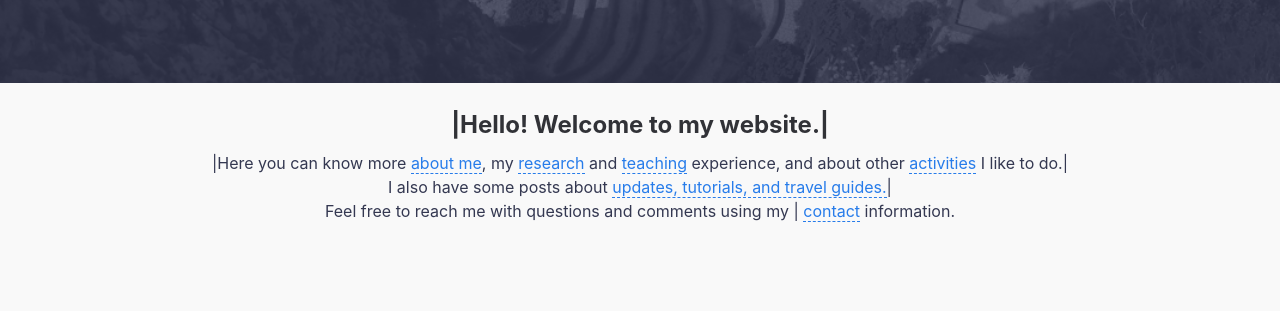
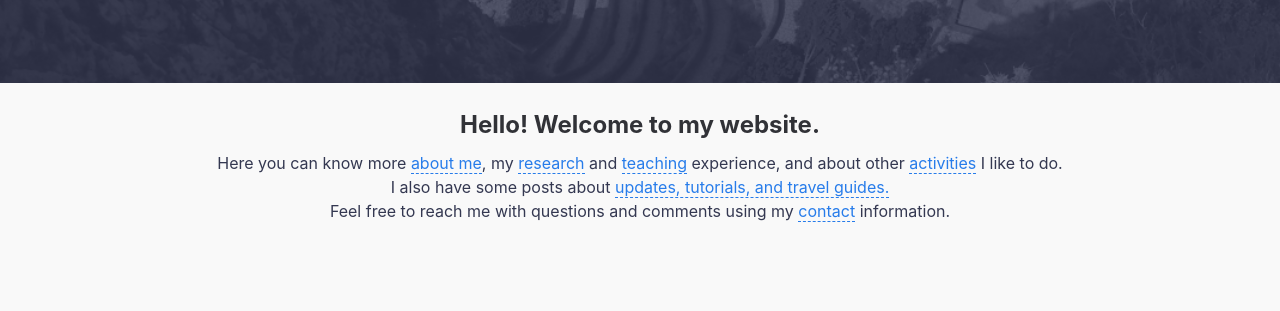
Before and after one commit to nzunigag/nzunigag.github.io, a Jekyll site: the page built from index.md, in a window 1280 px wide and 900 px high, scrolled down 343 px. Shown: the part 150-461 px from the top of the window. Built offline with Jekyll 4.4.1, drawn with Linux system fonts in a browser that asks for light colours.

```diff
--- a/_layouts/default.html
+++ b/_layouts/default.html
@@ -31,14 +31,14 @@ layout: compress
         <div class="container">
                <center>
                  <br>
-              <h2> |Hello! Welcome to my website.|</h2>
+              <h2> Hello! Welcome to my website.</h2>
             <p>
-              |Here you can know more <a href="https://nzunigag.github.io/about/">about me</a>,
+              Here you can know more <a href="https://nzunigag.github.io/about/">about me</a>,
               my <a href="https://nzunigag.github.io/research/">research</a> and
               <a href="https://nzunigag.github.io/teaching/">teaching</a> experience, and about other
-              <a href="https://nzunigag.github.io/activities/">activities</a> I like to do.| <br>
-              I also have some posts about <a href="https://nzunigag.github.io/categories/">updates, tutorials, and travel guides.</a>| <br>
-              Feel free to reach me with questions and comments using my |
+              <a href="https://nzunigag.github.io/activities/">activities</a> I like to do. <br>
+              I also have some posts about <a href="https://nzunigag.github.io/categories/">updates, tutorials, and travel guides.</a> <br>
+              Feel free to reach me with questions and comments using my
               <a href="https://nzunigag.github.io/contact/">contact</a> information.
             </p>
 
```
